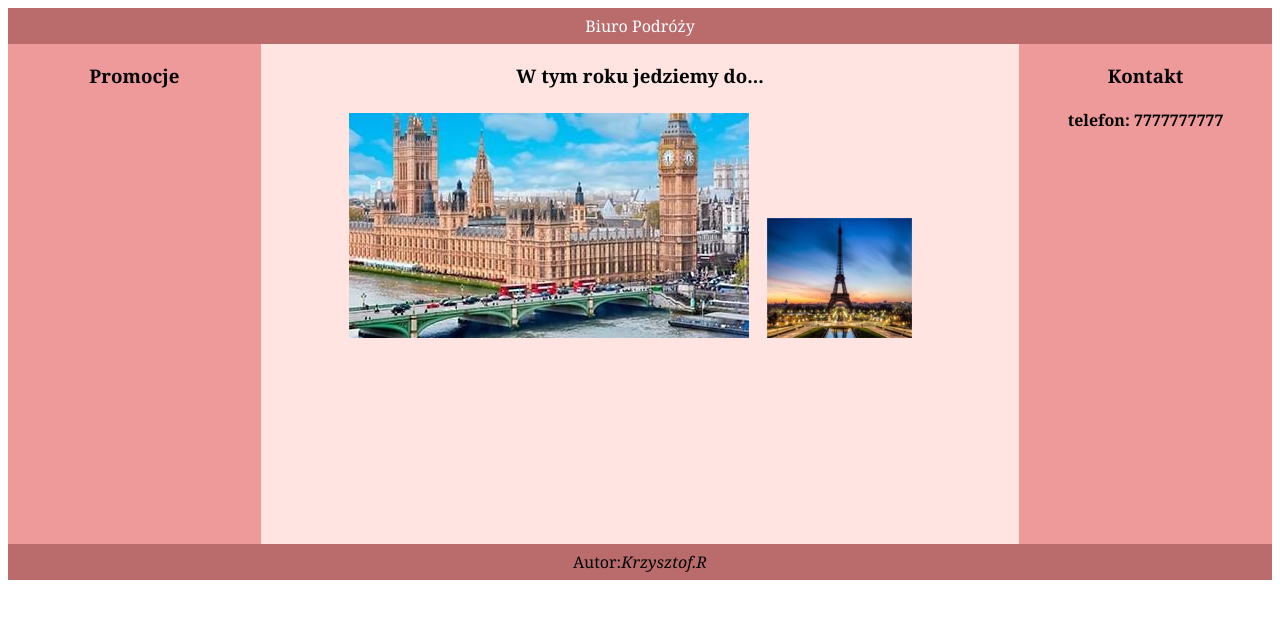
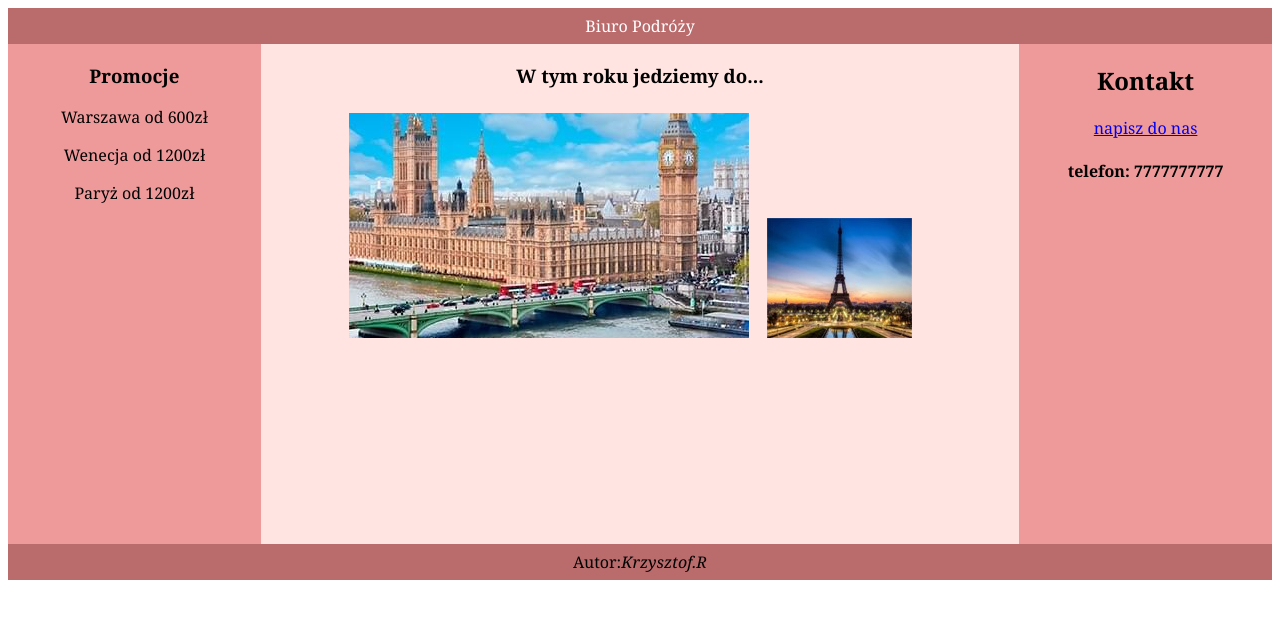
Before and after one commit to KrzychuGithub123/Biuro, a plain HTML site: page index.html in a window 1280 px wide. Drawn offline with Linux system fonts and the light colour scheme; files whose address does not match are found by name.

Commit message:
Dodanie cennika oraz kontaktu

```diff
--- a/index.html
+++ b/index.html
@@ -12,6 +12,11 @@
      <main>
         <div class="left">
             <h3>Promocje</h3>
+            <table>
+                <p>Warszawa od 600zł</p>
+                <p>Wenecja od 1200zł</p>
+                <p>Paryż od 1200zł</p>
+            </table>
         </div>
         <div class="center">
             <h3>W tym roku jedziemy do...</h3>
@@ -20,8 +25,11 @@
             <img src="">
         </div>
         <div class="right">
-            <h3>Kontakt</h3>
-            <h4>telefon: 7777777777</h4>
+            <h2>Kontakt</h2>
+            <nav>
+           <a href="kontakt.html">napisz do nas</a>
+           <h4>telefon: 7777777777</h4>
+            </nav>
         </div>
      </main>
      <footer>
```
Also changed, not shown: kontakt.html (added, +1 -0 lines).
